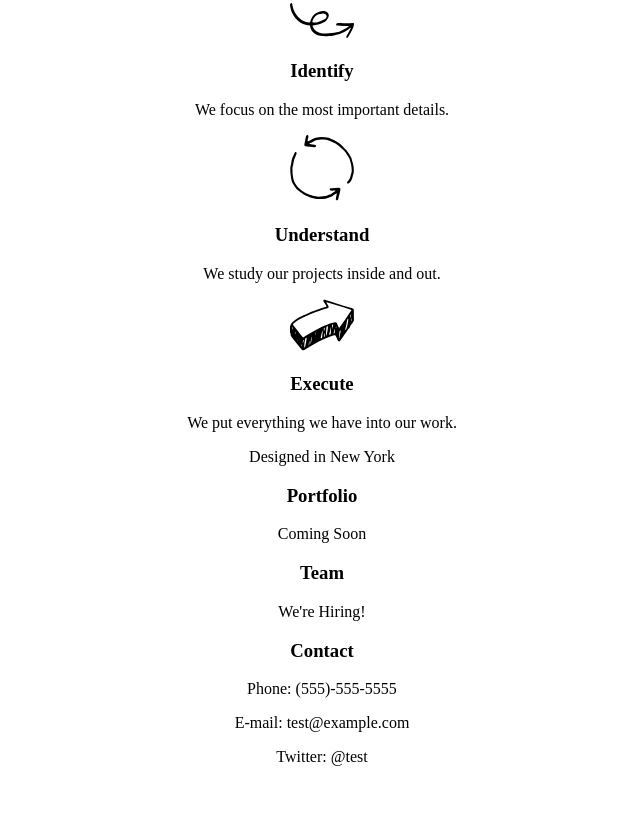
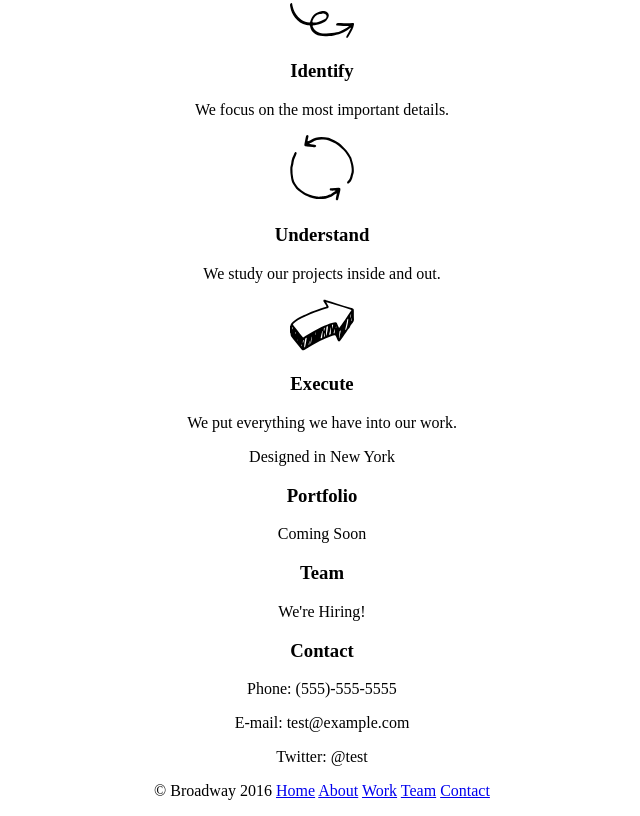
Before and after one commit to dtw/broadway_design, a plain HTML site: page index.html in a window 1280 px wide. Shown: the part 298-1114 px from the top of the page, without its empty margins (318-958 px from the left). Before the commit the page ends 1080 px from the top, so only its background shows below. Drawn offline with Linux system fonts and the light colour scheme.

Commit message:
Add footer.

```diff
--- a/index.html
+++ b/index.html
@@ -27,7 +27,7 @@
     <h3>Execute</h3>
     <p>We put everything we have into our work.</p>
     <div id="designed">Designed in New York</div>
-    <h3>Portfolio</h3>
+    <h3 id="work">Portfolio</h3>
     <p>Coming Soon</p>
     <h3 id="team">Team</h3>
     <p>We're Hiring!</p>
@@ -35,5 +35,14 @@
     <p>Phone: (555)-555-5555</p>
     <p>E-mail: test@example.com</p>
     <p>Twitter: @test</p>
+    <div id="footer">
+      <p>&copy; Broadway 2016
+        <a href="#home">Home</a>
+        <a href="#about">About</a>
+        <a href="#work">Work</a>
+        <a href="#team">Team</a>
+        <a href="#contact">Contact</a>
+      </p>
+    </div>
   </body>
 </html>
```
